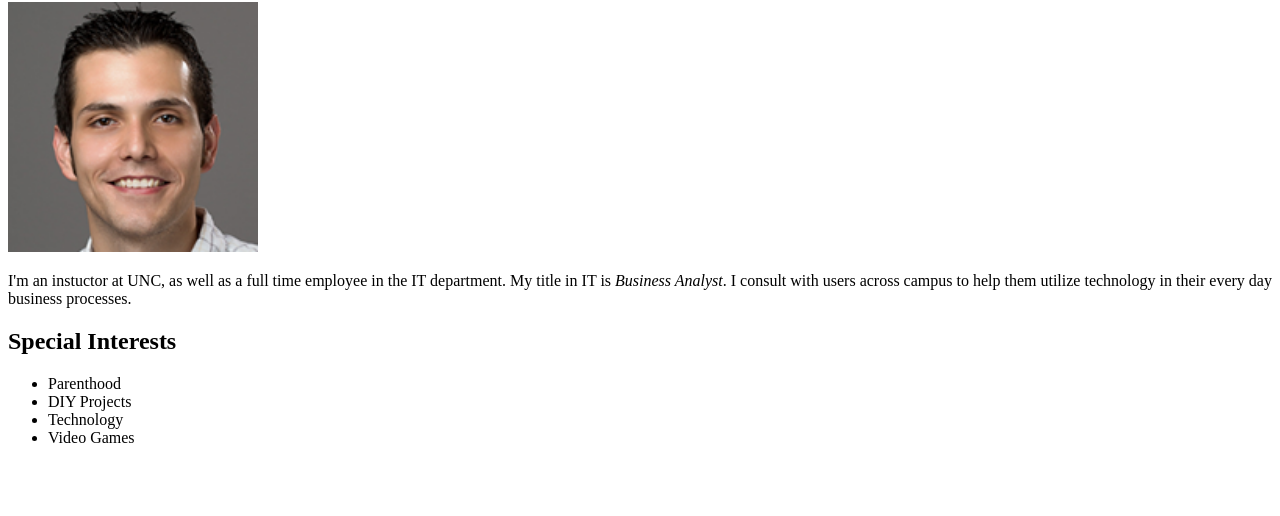
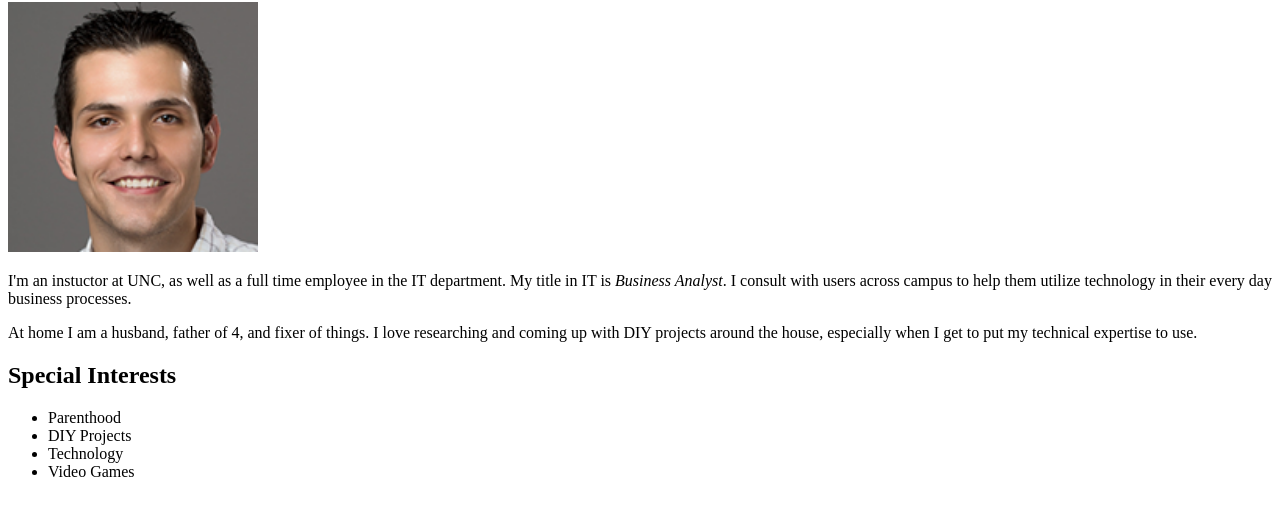
Before and after one commit to MichaelMerryman/bacs200steven-sanchez.github.io, a plain HTML site: page profile.html in a window 1280 px wide. Shown: the part 78-594 px from the top of the page. Drawn offline with Linux system fonts and the light colour scheme.

Commit message:
Update profile.html

```diff
--- a/profile.html
+++ b/profile.html
@@ -7,6 +7,7 @@
     <h1>Steven Sanchez</h1>
     <img src="sanchez-steven.png" alt="Profile Pic" width="250">
     <p>I'm an instuctor at UNC, as well as a full time employee in the IT department.  My title in IT is <em>Business Analyst</em>. I consult with users across campus to help them utilize technology in their every day business processes.</p>
+    <p>At home I am a husband, father of 4, and fixer of things.  I love researching and coming up with DIY projects around the house, especially when I get to put my technical expertise to use.</p>
     <h2>Special Interests</h2>
     <ul>
       <li>Parenthood</li>
```
